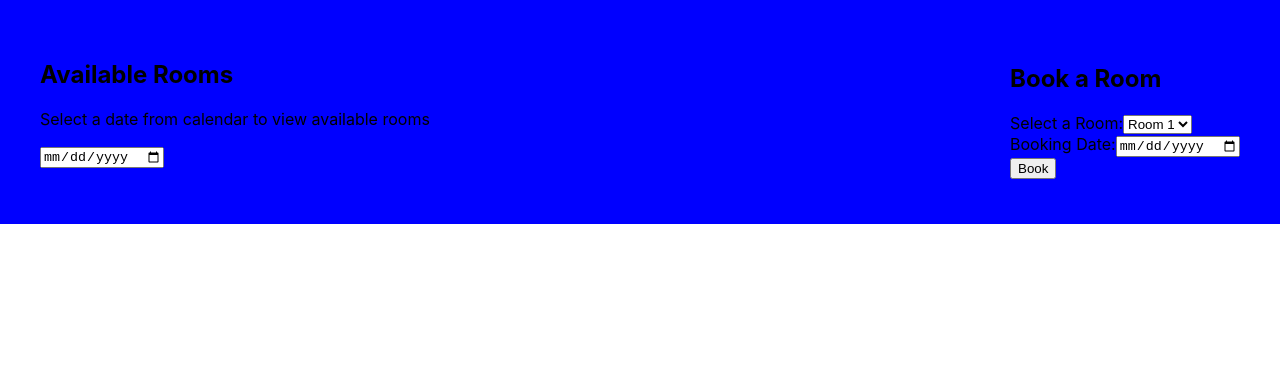
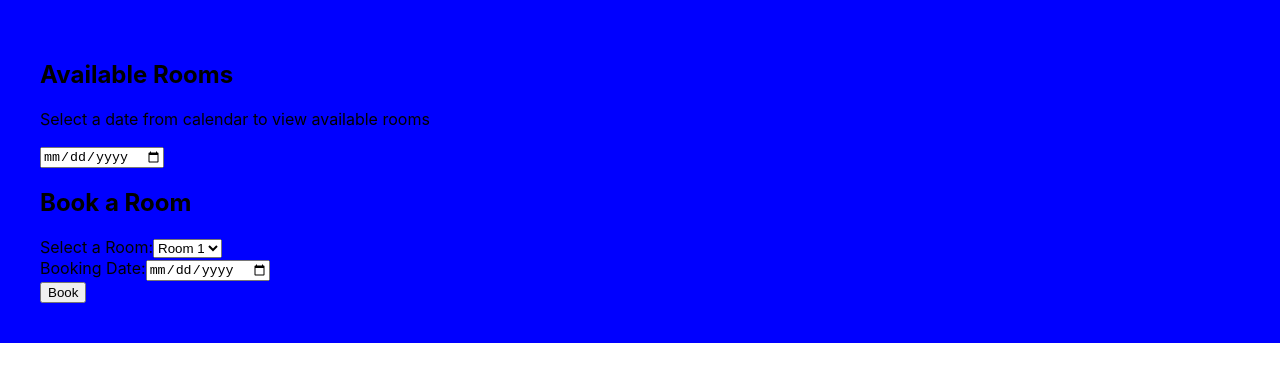
Before and after one commit to Bermet777/meeting-room-booking, a React (Create React App) app: page / in a window 1280 px wide. Shown: the top 382 px of the page. Built offline with nearby package versions, Linux system fonts and the light colour scheme.

Commit message:
display updated

```diff
--- a/src/App.css
+++ b/src/App.css
@@ -1,6 +1,6 @@
 /* src/App.css */
 .App {
-  display: flex;
+  display: flexbox;
   justify-content: space-between;
   align-items: center;
   padding: 40px;
```
